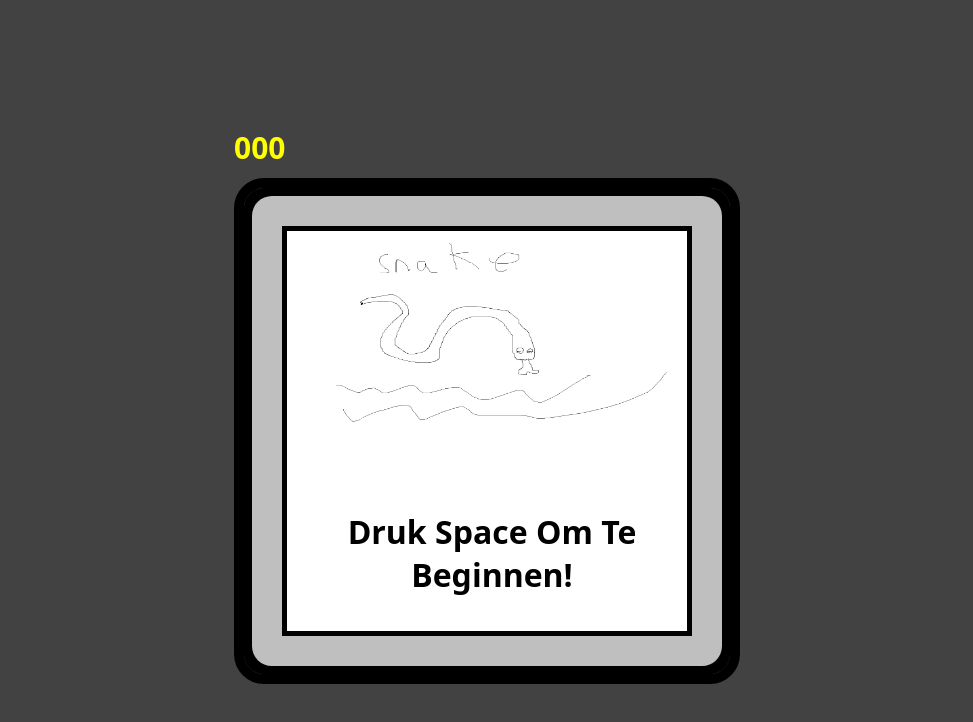
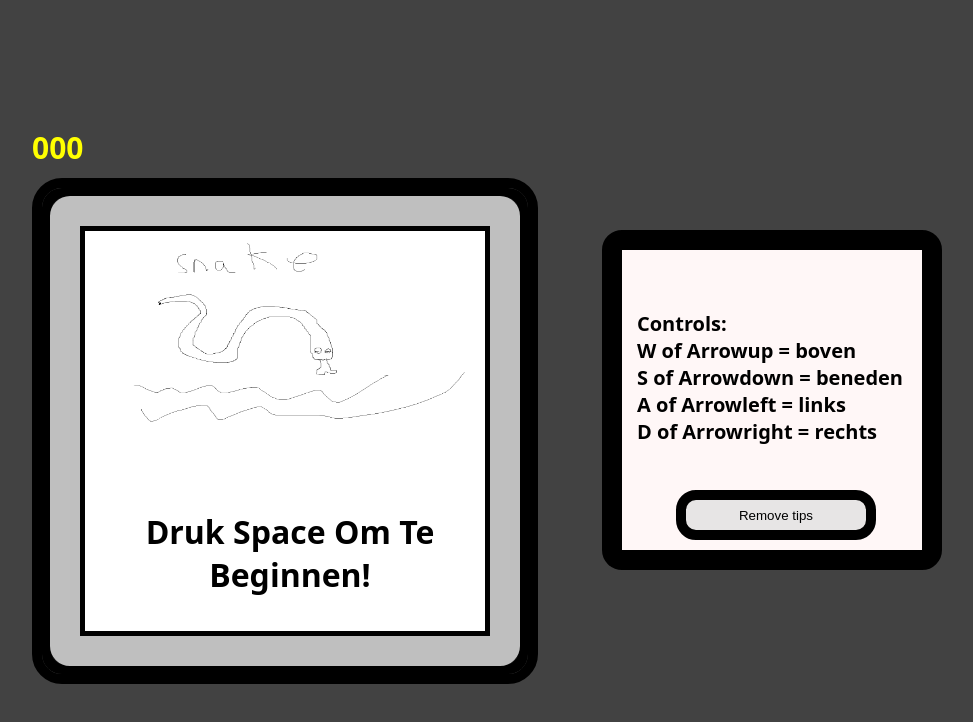
Before and after one commit to Mohamad-mourkab/Mohamad.M, a plain HTML site: page snakegame/videos/index.html in a window 1280 px wide. Shown: the whole page, without its empty margins (153-1126 px from the left). Drawn offline with Linux system fonts and the light colour scheme; a web font is replaced by a local one.

Commit message:
added tips

```diff
--- a/snakegame/videos/index.html
+++ b/snakegame/videos/index.html
@@ -32,6 +32,20 @@
         <h1 class="Game-over" id="gameOver">Game Over!</h1>
         <h1 class="game-over-text" id="gameOverText">druk space om nog te spelen</h1>
     </div>
+    <div class="tips" id="tips">
+        <h3> Controls:
+            <br>
+            W of Arrowup = boven
+            <br>
+            S of Arrowdown = beneden
+            <br>
+            A of Arrowleft = links
+            <br>
+            D of Arrowright = rechts
+        </h3>
+
+        <button class="remove-tips" onclick="removeTips()" id="tips">Remove tips</button>
+    </div>
 </body>
 
 </html>
--- a/snakegame/videos/java.js
+++ b/snakegame/videos/java.js
@@ -5,6 +5,7 @@ const score = document.getElementById('score')
 const highScoreText = document.getElementById('highScore')
 const gameOverText = document.getElementById('gameOverText')
 const gameOver = document.getElementById('gameOver')
+const tips = document.getElementById('tips')
 //game var
 
 const gridSize = 20;
@@ -50,16 +51,16 @@ function setPosition(element, position) {
 //food
 function drawFood() {
     if (gameStarted) {
-    const foodElement = createGameElement('div', 'food');
-    setPosition(foodElement, food);
-    board.appendChild(foodElement);
+        const foodElement = createGameElement('div', 'food');
+        setPosition(foodElement, food);
+        board.appendChild(foodElement);
     }
 }
 
 function generateFood() {
     const x = Math.floor(Math.random() * gridSize) + 1;
     const y = Math.floor(Math.random() * gridSize) + 1;
-    return {x, y};
+    return { x, y };
 }
 
 
@@ -143,6 +144,18 @@ function handleKeyPress(event) {
             case 'ArrowRight':
                 direction = 'right';
                 break;
+            case 'w':
+                direction = 'up';
+                break;
+            case 's':
+                direction = 'down';
+                break;
+            case 'd':
+                direction = 'right';
+                break;
+            case 'a':
+                direction = 'left';
+                break;
         }
     }
 }
@@ -178,7 +191,7 @@ function checkCollision() {
     }
 }
 
-function resetGame(){
+function resetGame() {
     updateHighScore();
     stopGame();
     snake = [{ x: 10, y: 10 }]
@@ -191,17 +204,21 @@ function resetGame(){
     updateScore();
 }
 
-function updateScore(){
-    const currentScore = snake.length -1;
+function removeTips(){
+    tips.style.display = 'none'
+}
+
+function updateScore() {
+    const currentScore = snake.length - 1;
     score.textContent = currentScore.toString().padStart(3, '0');
 }
 
-function stopGame(){
+function stopGame() {
     clearInterval(gameIntervalt);
     gameStarted = false;
 }
 
-function updateHighScore(){
+function updateHighScore() {
     const currentScore = snake.length - 1;
     if (currentScore > highScore) {
         highScore = currentScore
--- a/snakegame/videos/style.css
+++ b/snakegame/videos/style.css
@@ -128,3 +128,36 @@ body{
     height: 200px;
     width: 390px;
 }
+
+.tips{
+    width: 300px;
+    height: 300px;
+    background-color: rgb(255, 247, 247);
+    margin-left: 5%;
+    border-radius: 20px;
+    border: 20px solid;
+}
+
+h3{
+    margin-left: 5%;
+    margin-top: 20%;
+    font-size: 20px;
+}
+
+.remove-tips{
+    margin-left: 18%;
+    margin-top: 15%;
+    border: 10px solid;
+    width: 200px;
+    height: 50px;
+    border-radius: 20px;
+    border-color: #000000;
+    background-color: rgb(231, 229, 229);
+    transition: 0.6s;
+}
+
+.remove-tips:hover{
+    cursor: pointer;
+    background: grey;
+
+}
```
